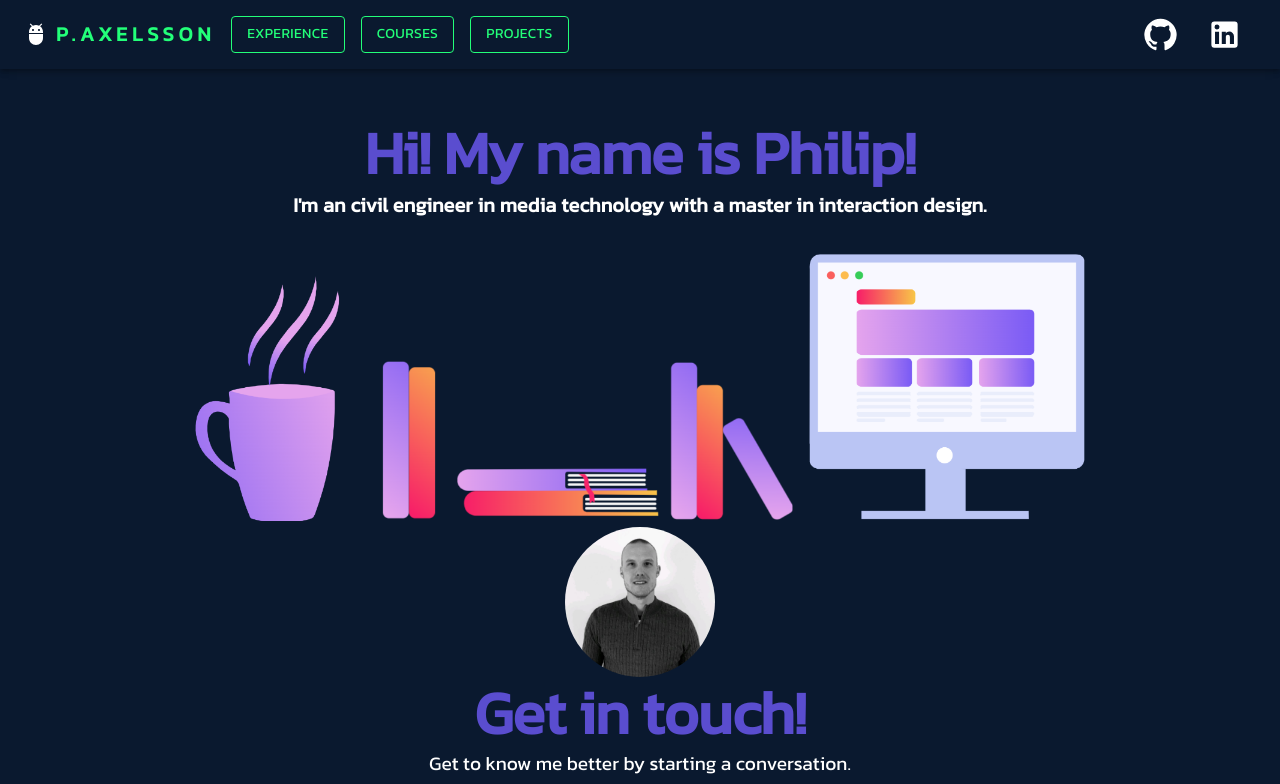
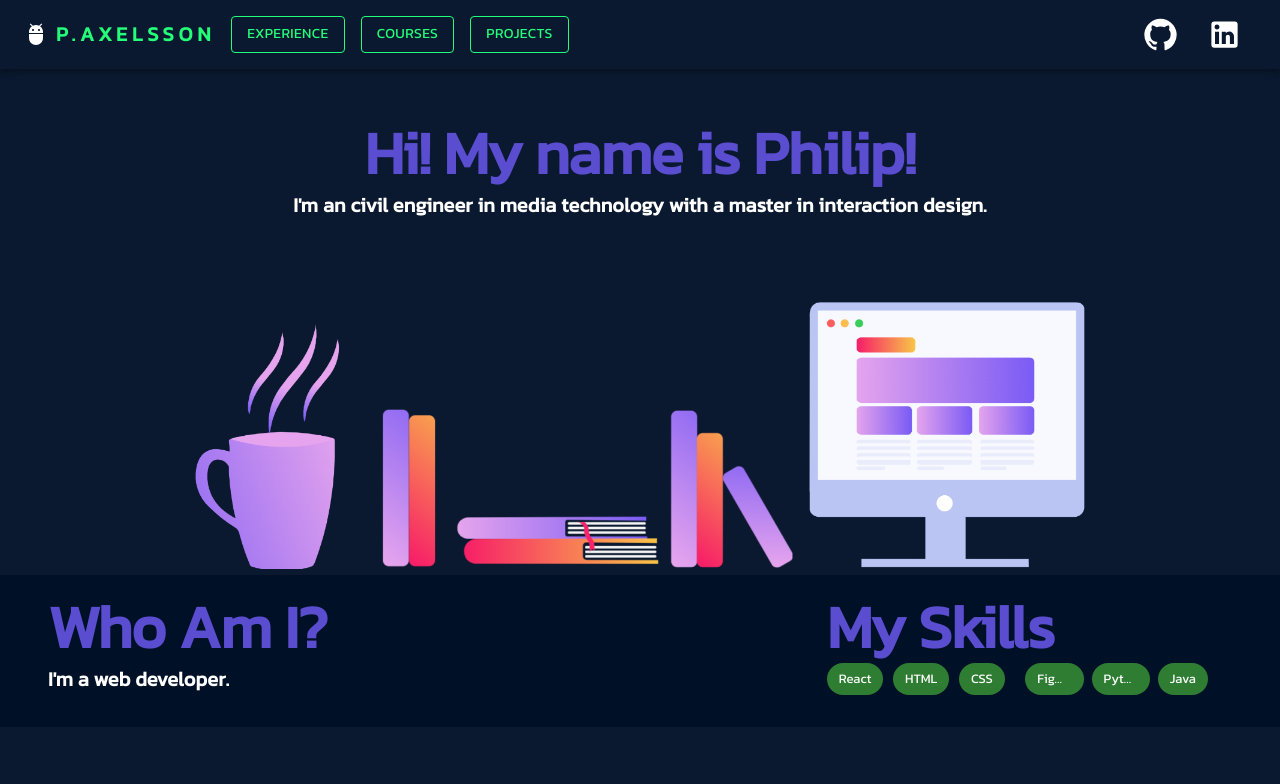
Before and after one commit to philipaxelsson94/my-portfolio, a React (Create React App) app: page / in a window 1280 px wide. Shown: the top 784 px of the page. Built offline with nearby package versions, Linux system fonts and the light colour scheme.

Commit message:
smaller changes

```diff
--- a/src/App.css
+++ b/src/App.css
@@ -1,39 +1,5 @@
-
-.App {
-  text-align: center;
+.aboutUs-container{
+  background-color:#001026;
+  margin-bottom:4rem;
+  padding:2rem 0rem;
 }
-
-.App-logo {
-  height: 40vmin;
-  pointer-events: none;
-}
-
-@media (prefers-reduced-motion: no-preference) {
-  .App-logo {
-    animation: App-logo-spin infinite 20s linear;
-  }
-}
-
-.App-header {
-  background-color: #282c34;
-  min-height: 100vh;
-  display: flex;
-  flex-direction: column;
-  align-items: center;
-  justify-content: center;
-  font-size: calc(10px + 2vmin);
-  color: white;
-}
-
-.App-link {
-  color: #61dafb;
-}
-
-@keyframes App-logo-spin {
-  from {
-    transform: rotate(0deg);
-  }
-  to {
-    transform: rotate(360deg);
-  }
-}
--- /dev/null
+++ b/src/components/About.js
@@ -0,0 +1,61 @@
+import React from 'react'
+import Grid from '@mui/material/Grid';
+import Container from '@mui/material/Container';
+import Typography from '@mui/material/Typography';
+import Chip from '@mui/material/Chip';
+
+export default function About() {
+  return (
+<div className="aboutUs-container">
+    <Container sx={{ flexGrow: 1}}>
+      <Grid container spacing={2}>
+        <Grid xs={12} md={8}>
+            <Typography
+                variant="h2"
+                sx={{
+                    fontWeight: 700,
+                    color: '#5a4dcf',
+                    }}>
+                    Who Am I?
+            </Typography>
+            <Typography variant="h6"
+                sx={{
+                    fontWeight: 700,
+                    color: 'white',
+                    }}>
+                    I'm a web developer.
+            </Typography>
+        </Grid>
+        <Grid xs={12} md={4}>
+            <Typography variant="h2" sx={{
+                fontWeight: 700,
+                color: '#5a4dcf',
+                }}>My Skills
+            </Typography>
+            <Grid container spacing={1}>
+                <Grid item xs={2}>
+                <Chip label="React" color="success" size="large" />
+                </Grid>
+                <Grid item xs={2}>
+                <Chip label="HTML" color="success" size="large" />
+                </Grid>
+                <Grid item xs={2}>
+                <Chip label="CSS" color="success" size="large" />
+                </Grid>
+                <Grid item xs={2}>
+                <Chip label="Figma" color="success" size="large" />
+                </Grid><Grid item xs={2}>
+                <Chip label="Python" color="success" size="large" />
+                </Grid>
+                <Grid item xs={2}>
+                <Chip label="Java" color="success" size="large" />
+                </Grid>
+
+            </Grid>
+        </Grid>
+      </Grid>
+    </Container>
+</div>
+
+  )
+}
--- a/src/components/Contact.js
+++ b/src/components/Contact.js
@@ -29,7 +29,6 @@ function Contact(){
                     sx={{ ":hover": {color: "white",borderColor: 'white'}, borderColor: '#23ff79', mr:"1rem",my: 2, color: '#23ff79', display: 'block'}}>
                 Send me an email
             </Button>
-
         </Container>
 
     )
--- a/src/components/Home.js
+++ b/src/components/Home.js
@@ -3,26 +3,15 @@ import Container from '@mui/material/Container';
 
 import MiddleImage from './MiddleImage'
 import Presentation from './Presentation'
+import About from './About'
+
 function Home() {
   return (
-    <Container sx={{ pt:'3rem', width: '100%' }}>
-        {/*<Box
-
-       component="img"
-       sx={{
-         color:"white",
-         width: 200,
-
-         maxWidth: { xs: 350, md: 250 },
-       }}
-       alt=""
-       src={require("../Assets/Man_simple.png")}
-     />
-    */}
-
+    <>
     <Presentation/>
-     <MiddleImage/>
-    </Container>
+    <MiddleImage/>
+    <About/>
+    </>
 
     )
 }
--- a/src/components/MiddleImage.js
+++ b/src/components/MiddleImage.js
@@ -1,8 +1,10 @@
 import React from 'react'
 import Box from '@mui/material/Box';
+import Container from '@mui/material/Container';
 
 export default function MiddleImage() {
   return (
+    <Container align="center" sx={{ pt:'3rem', width: '100%' }}>
       <Box
           component="img"
           sx={{
@@ -11,5 +13,6 @@ export default function MiddleImage() {
           alt=""
           src={require("../Assets/illustration2.png")}
         />
+      </Container>
   )
 }
--- a/src/components/Presentation.js
+++ b/src/components/Presentation.js
@@ -1,9 +1,11 @@
 import React from 'react'
 import Typography from '@mui/material/Typography';
+import Container from '@mui/material/Container';
 
 export default function Presentation() {
   return (
-    <container align="center">
+
+    <Container align="center" sx={{ pt:'3rem', width: '100%' }}>
       <Typography variant="h2" sx={{
           fontWeight: 700,
           color: '#5a4dcf',
@@ -16,7 +18,8 @@ export default function Presentation() {
           }}>
       I'm an civil engineer in media technology with a master in interaction design.<br/>
       </Typography>
-    </container>
+    </Container>
+
 
 
   )
```
Lines whose indentation alone changed are shown as unchanged.
